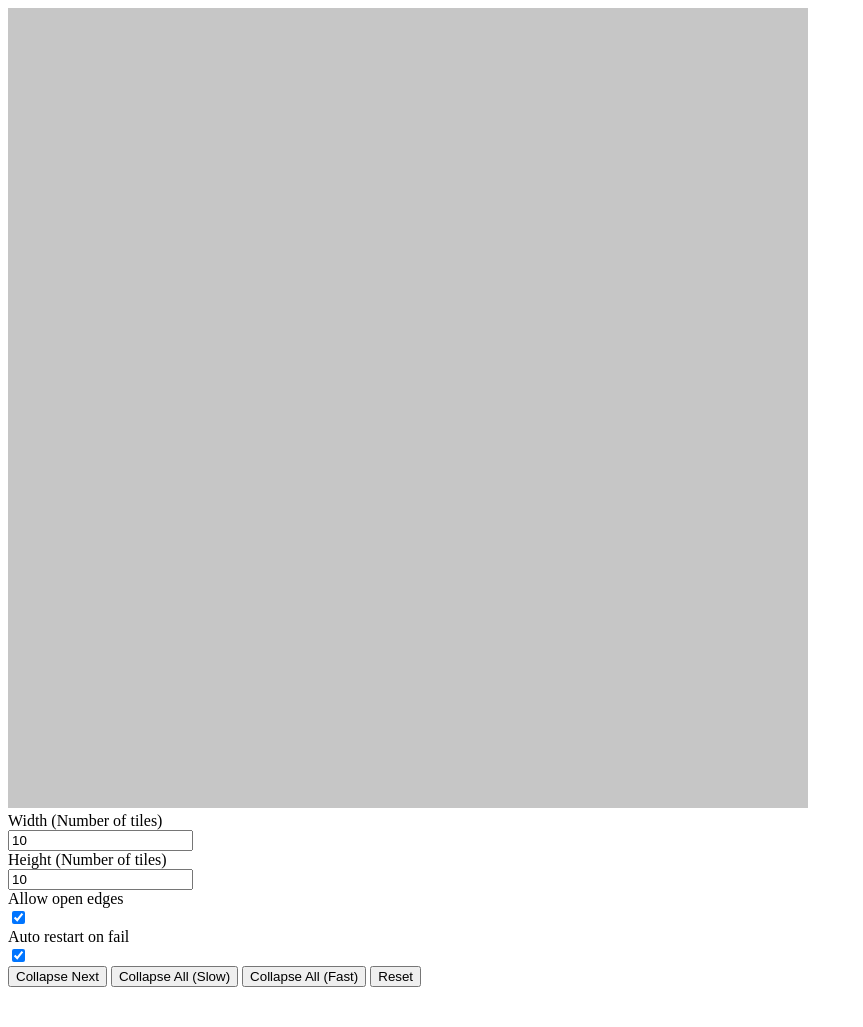
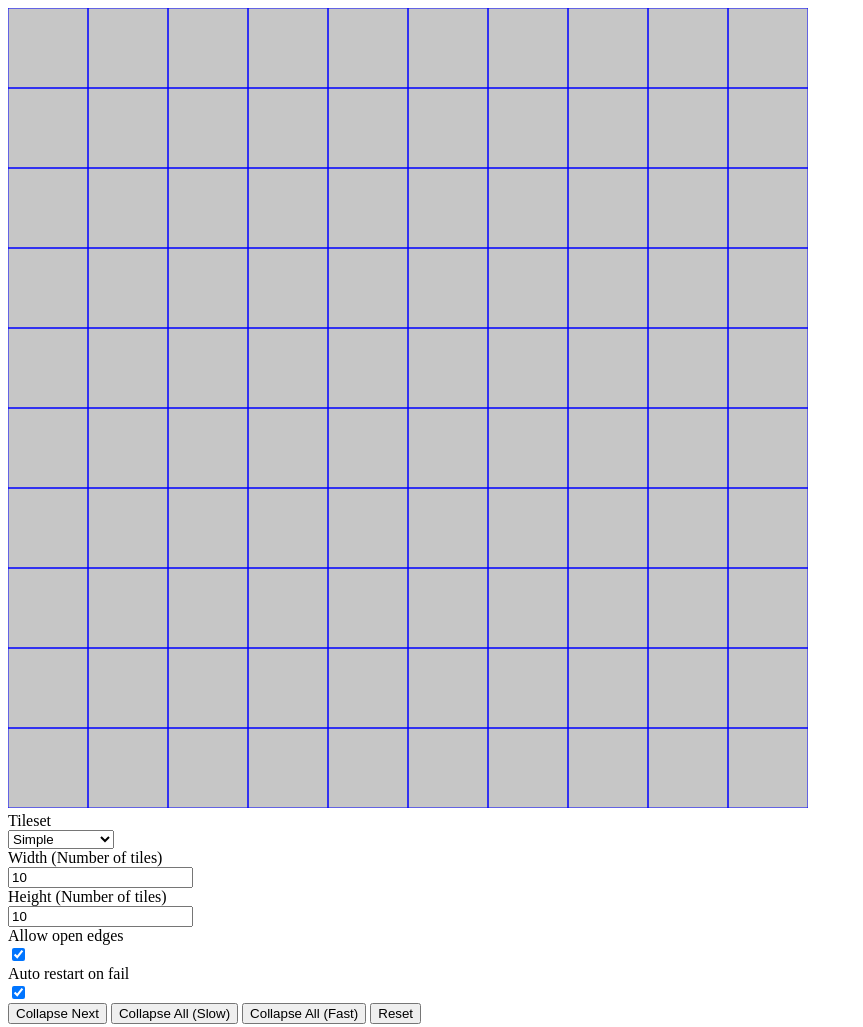
Before and after one commit to floppey/map-generator, a website built with Vite: page index.html in a window 1280 px wide. Shown: the whole page, without its empty margins (0-863 px from the left). Before the commit the page ends 995 px from the top, so only its background shows below. Built offline with nearby package versions, Linux system fonts and the light colour scheme.

Commit message:
feat: added more controls
added town tileset

```diff
--- a/index.html
+++ b/index.html
@@ -4,15 +4,20 @@
     <meta charset="UTF-8" />
     <meta name="viewport" content="width=device-width, initial-scale=1.0" />
     <title>Map Generator</title>
-    <link rel="preload" href="/simple/0.png" as="image" />
-    <link rel="preload" href="/simple/1.png" as="image" />
-    <link rel="preload" href="/simple/2.png" as="image" />
-    <link rel="preload" href="/simple/3.png" as="image" />
-    <link rel="preload" href="/simple/4.png" as="image" />
   </head>
   <body>
     <canvas id="map" style="background-color: rgb(198, 198, 198);"></canvas>
     <div id="controls">
+      <label>
+        Tileset<br/>
+        <select id="tileset" value="Dungeon">
+          <option value="Simple">Simple</option>
+          <option value="Grass and dirt">Grass and dirt</option>
+          <option value="Dungeon">Dungeon</option>
+          <option value="Town">Town (wip)</option>
+        </select>
+      </label>
+      <br/>
       <label>
         Width (Number of tiles)<br/>
         <input type="number" id="width" value="10" />
--- a/package.json
+++ b/package.json
@@ -25,5 +25,8 @@
     "typescript": "^5.7.3",
     "typescript-eslint": "^8.19.1",
     "vite": "^6.0.7"
+  },
+  "dependencies": {
+    "map-generator": "file:"
   }
 }
--- a/src/classes/Cell.ts
+++ b/src/classes/Cell.ts
@@ -1,8 +1,11 @@
+import { CELL_SIZE } from "../constants/index";
+import { flipCtx } from "../render/flipCtx";
 import { reverseString } from "../util/reverseString";
 import { Grid } from "./Grid";
 import { Tile } from "./Tile";
 
 export class Cell {
+  #debug: boolean = false;
   x: number;
   y: number;
   grid: Grid;
@@ -14,6 +17,7 @@ export class Cell {
     this.x = x;
     this.y = y;
     this.options = options;
+    this.#debug = window.location.hostname === "localhost";
   }
 
   collapse() {
@@ -80,4 +84,95 @@ export class Cell {
       );
     }
   }
+
+  render(
+    ctx: CanvasRenderingContext2D,
+    images: Record<string, HTMLImageElement>
+  ) {
+    const x = this.x * CELL_SIZE;
+    const y = this.y * CELL_SIZE;
+    const tile = this.collapsed;
+    if (tile) {
+      const img = images[tile.image];
+      if (tile.rotation && tile.flipDirection) {
+        // Save the current context state
+        ctx.save();
+
+        // Perform rotation
+        ctx.translate(x + CELL_SIZE / 2, y + CELL_SIZE / 2);
+        flipCtx(ctx, tile.flipDirection);
+        ctx.rotate((tile.rotation * Math.PI) / 180);
+        ctx.drawImage(
+          img,
+          -CELL_SIZE / 2,
+          -CELL_SIZE / 2,
+          CELL_SIZE,
+          CELL_SIZE
+        );
+
+        // Restore the context state
+        ctx.restore();
+      } else if (tile.rotation) {
+        // Save the current context state
+        ctx.save();
+
+        // Perform rotation
+        ctx.translate(x + CELL_SIZE / 2, y + CELL_SIZE / 2);
+        ctx.rotate((tile.rotation * Math.PI) / 180);
+        ctx.drawImage(
+          img,
+          -CELL_SIZE / 2,
+          -CELL_SIZE / 2,
+          CELL_SIZE,
+          CELL_SIZE
+        );
+
+        // Restore the context state
+        ctx.restore();
+      } else if (tile.flipDirection) {
+        // Save the current context state
+        ctx.save();
+
+        // Perform flip
+        ctx.translate(x + CELL_SIZE / 2, y + CELL_SIZE / 2);
+        flipCtx(ctx, tile.flipDirection);
+        ctx.drawImage(
+          img,
+          -CELL_SIZE / 2,
+          -CELL_SIZE / 2,
+          CELL_SIZE,
+          CELL_SIZE
+        );
+
+        // Restore the context state
+        ctx.restore();
+      } else {
+        // Draw without rotation
+        ctx.drawImage(img, x, y, CELL_SIZE, CELL_SIZE);
+      }
+    } else if (this.options.length === 0) {
+      ctx.fillStyle = "red";
+      ctx.fillRect(x, y, CELL_SIZE, CELL_SIZE);
+    }
+
+    if (this.#debug) {
+      ctx.save();
+      const tile = this.collapsed;
+      if (tile) {
+        ctx.font = "10px Arial";
+        ctx.fillStyle = "orange";
+        ctx.textAlign = "center";
+        ctx.fillText(tile.sockets.top, x + CELL_SIZE / 2, y + 10);
+        ctx.textAlign = "right";
+        ctx.fillText(tile.sockets.right, x + CELL_SIZE - 5, y + CELL_SIZE / 2);
+        ctx.textAlign = "center";
+        ctx.fillText(tile.sockets.bottom, x + CELL_SIZE / 2, y + CELL_SIZE - 5);
+        ctx.textAlign = "left";
+        ctx.fillText(tile.sockets.left, x + 5, y + CELL_SIZE / 2);
+      }
+      ctx.strokeStyle = "blue";
+      ctx.strokeRect(x, y, CELL_SIZE, CELL_SIZE);
+      ctx.restore();
+    }
+  }
 }
--- a/src/classes/Grid.ts
+++ b/src/classes/Grid.ts
@@ -34,6 +34,7 @@ export class Grid {
   }
 
   populate() {
+    this.#cells = [];
     for (let x = 0; x < this.#width; x++) {
       for (let y = 0; y < this.#height; y++) {
         if (
@@ -106,4 +107,13 @@ export class Grid {
       cell.evaluate();
     });
   }
+
+  render(
+    ctx: CanvasRenderingContext2D,
+    images: Record<string, HTMLImageElement>
+  ) {
+    this.cells.forEach((cell) => {
+      cell.render(ctx, images);
+    });
+  }
 }
--- /dev/null
+++ b/src/data/townTiles.ts
@@ -0,0 +1,72 @@
+import { Tile } from "../classes/Tile";
+
+/**
+ * Town tiles
+ *
+ * Sockets:
+ * A = grass
+ * B = road
+ * C = water
+ */
+export const townTiles: Tile[] = [
+  new Tile("/town/grass.png", {
+    top: "AAAA",
+    right: "AAAA",
+    bottom: "AAAA",
+    left: "AAAA",
+  }),
+  new Tile("/town/grass-road-1.png", {
+    top: "ABBA",
+    right: "AAAA",
+    bottom: "ABBA",
+    left: "AAAA",
+  }),
+  new Tile("/town/grass-road-2.png", {
+    top: "ABBA",
+    right: "ABBA",
+    bottom: "ABBA",
+    left: "AAAA",
+  }),
+  new Tile("/town/grass-road-3.png", {
+    top: "AAAA",
+    right: "ABBA",
+    bottom: "ABBA",
+    left: "AAAA",
+  }),
+  new Tile("/town/grass-road-4.png", {
+    top: "ABBA",
+    right: "ABBA",
+    bottom: "ABBA",
+    left: "ABBA",
+  }),
+  new Tile("/town/grass-road-5.png", {
+    top: "BAAB",
+    right: "AAAA",
+    bottom: "AAAA",
+    left: "AAAA",
+  }),
+  new Tile("/town/grass-road-water-1.png", {
+    top: "ABBC",
+    right: "CCCC",
+    bottom: "CBBA",
+    left: "AAAA",
+  }),
+  new Tile("/town/grass-road-water-2.png", {
+    top: "ABBC",
+    right: "CCCC",
+    bottom: "CBBA",
+    left: "ABBA",
+  }),
+  new Tile("/town/grass-road-water-3.png", {
+    top: "CCCC",
+    right: "CCCC",
+    bottom: "CBBA",
+    left: "ABBA",
+  }),
+  new Tile("/town/water.png", {
+    top: "CCCC",
+    right: "CCCC",
+    bottom: "CCCC",
+    left: "CCCC",
+  }),
+];
--- a/src/main.ts
+++ b/src/main.ts
@@ -1,18 +1,39 @@
 import { Grid } from "./classes/Grid";
 import { CELL_SIZE } from "./constants/index";
 import { dungeonTiles } from "./data/dungeonTiles";
+import { grassAndDirtTiles } from "./data/grassAndDirtTiles";
+import { simpleTiles } from "./data/simpleTiles";
+import { townTiles } from "./data/townTiles";
 import { renderAllTiles } from "./render/renderAllTiles";
 import { renderMap } from "./render/renderMap";
 import { flipAndRotateTiles } from "./util/flipAndRotateTiles";
 
 let animationFrameId = -1;
 const images: Record<string, HTMLImageElement> = {};
-const uniqueTiles = flipAndRotateTiles(dungeonTiles);
+let uniqueTiles = flipAndRotateTiles(townTiles);
 let grid = new Grid(0, 0, uniqueTiles, true, true);
 const canvas = document.getElementById("map") as HTMLCanvasElement;
 const debugCanvas = document.getElementById("debugCanvas") as HTMLCanvasElement;
 
 const initializeGrid = () => {
+  const selectedTiles = (
+    document.getElementById("tileset") as HTMLSelectElement
+  ).value;
+  switch (selectedTiles) {
+    case "Town":
+      uniqueTiles = flipAndRotateTiles(townTiles);
+      break;
+    case "Dungeon":
+      uniqueTiles = flipAndRotateTiles(dungeonTiles);
+      break;
+    case "Grass and dirt":
+      uniqueTiles = flipAndRotateTiles(grassAndDirtTiles);
+      break;
+    case "Simple":
+      uniqueTiles = flipAndRotateTiles(simpleTiles);
+      break;
+  }
+
   const height = Number(
     (document.getElementById("height") as HTMLInputElement).value
   );
@@ -31,7 +52,22 @@ const initializeGrid = () => {
 };
 
 /** Preload images */
+townTiles.forEach((tile) => {
+  const img = new Image();
+  img.src = `.${tile.image}`;
+  images[tile.image] = img;
+});
 dungeonTiles.forEach((tile) => {
+  const img = new Image();
+  img.src = `.${tile.image}`;
+  images[tile.image] = img;
+});
+grassAndDirtTiles.forEach((tile) => {
+  const img = new Image();
+  img.src = `.${tile.image}`;
+  images[tile.image] = img;
+});
+simpleTiles.forEach((tile) => {
   const img = new Image();
   img.src = `.${tile.image}`;
   images[tile.image] = img;
--- a/src/render/renderMap.ts
+++ b/src/render/renderMap.ts
@@ -1,6 +1,4 @@
 import { Grid } from "../classes/Grid";
-import { CELL_SIZE } from "../constants/index";
-import { flipCtx } from "./flipCtx";
 
 export const renderMap = (
   canvas: HTMLCanvasElement,
@@ -17,71 +15,5 @@ export const renderMap = (
   ctx.clearRect(0, 0, canvas.width, canvas.height);
 
   // Populate the cells
-  grid.cells.forEach((cell) => {
-    const x = cell.x * CELL_SIZE;
-    const y = cell.y * CELL_SIZE;
-    const tile = cell.collapsed;
-    if (tile) {
-      const img = images[tile.image];
-      if (tile.rotation && tile.flipDirection) {
-        // Save the current context state
-        ctx.save();
-
-        // Perform rotation
-        ctx.translate(x + CELL_SIZE / 2, y + CELL_SIZE / 2);
-        flipCtx(ctx, tile.flipDirection);
-        ctx.rotate((tile.rotation * Math.PI) / 180);
-        ctx.drawImage(
-          img,
-          -CELL_SIZE / 2,
-          -CELL_SIZE / 2,
-          CELL_SIZE,
-          CELL_SIZE
-        );
-
-        // Restore the context state
-        ctx.restore();
-      } else if (tile.rotation) {
-        // Save the current context state
-        ctx.save();
-
-        // Perform rotation
-        ctx.translate(x + CELL_SIZE / 2, y + CELL_SIZE / 2);
-        ctx.rotate((tile.rotation * Math.PI) / 180);
-        ctx.drawImage(
-          img,
-          -CELL_SIZE / 2,
-          -CELL_SIZE / 2,
-          CELL_SIZE,
-          CELL_SIZE
-        );
-
-        // Restore the context state
-        ctx.restore();
-      } else if (tile.flipDirection) {
-        // Save the current context state
-        ctx.save();
-
-        // Perform flip
-        ctx.translate(x + CELL_SIZE / 2, y + CELL_SIZE / 2);
-        flipCtx(ctx, tile.flipDirection);
-        ctx.drawImage(
-          img,
-          -CELL_SIZE / 2,
-          -CELL_SIZE / 2,
-          CELL_SIZE,
-          CELL_SIZE
-        );
-
-        // Restore the context state
-        ctx.restore();
-      } else {
-        // Draw without rotation
-        ctx.drawImage(img, x, y, CELL_SIZE, CELL_SIZE);
-      }
-    } else if (cell.options.length === 0) {
-      ctx.fillStyle = "red";
-      ctx.fillRect(x, y, CELL_SIZE, CELL_SIZE);
-    }
-  });
+  grid.render(ctx, images);
 };
--- a/src/util/flipAndRotateTiles.ts
+++ b/src/util/flipAndRotateTiles.ts
@@ -31,10 +31,10 @@ export const flipAndRotateTiles = (tiles: Tile[]): Tile[] => {
   sortedTiles.forEach((tile) => {
     // Allow multiple "empty" tiles
     if (
-      tile.sockets.top === "AAA" &&
-      tile.sockets.right === "AAA" &&
-      tile.sockets.bottom === "AAA" &&
-      tile.sockets.left === "AAA" &&
+      tile.sockets.top.split("").every((char) => char === "A") &&
+      tile.sockets.right.split("").every((char) => char === "A") &&
+      tile.sockets.bottom.split("").every((char) => char === "A") &&
+      tile.sockets.left.split("").every((char) => char === "A") &&
       tile.rotation === 0 &&
       tile.flipDirection === null
     ) {
```
Also changed, not shown: public/town/grass-road-1.png (added), public/town/grass-road-2.png (added), public/town/grass-road-3.png (added), public/town/grass-road-4.png (added), public/town/grass-road-5.png (added), public/town/grass-road-water-1.png (added), public/town/grass-road-water-2.png (added), public/town/grass-road-water-3.png (added), public/town/grass.png (added), public/town/water.png (added), 2 other files.
